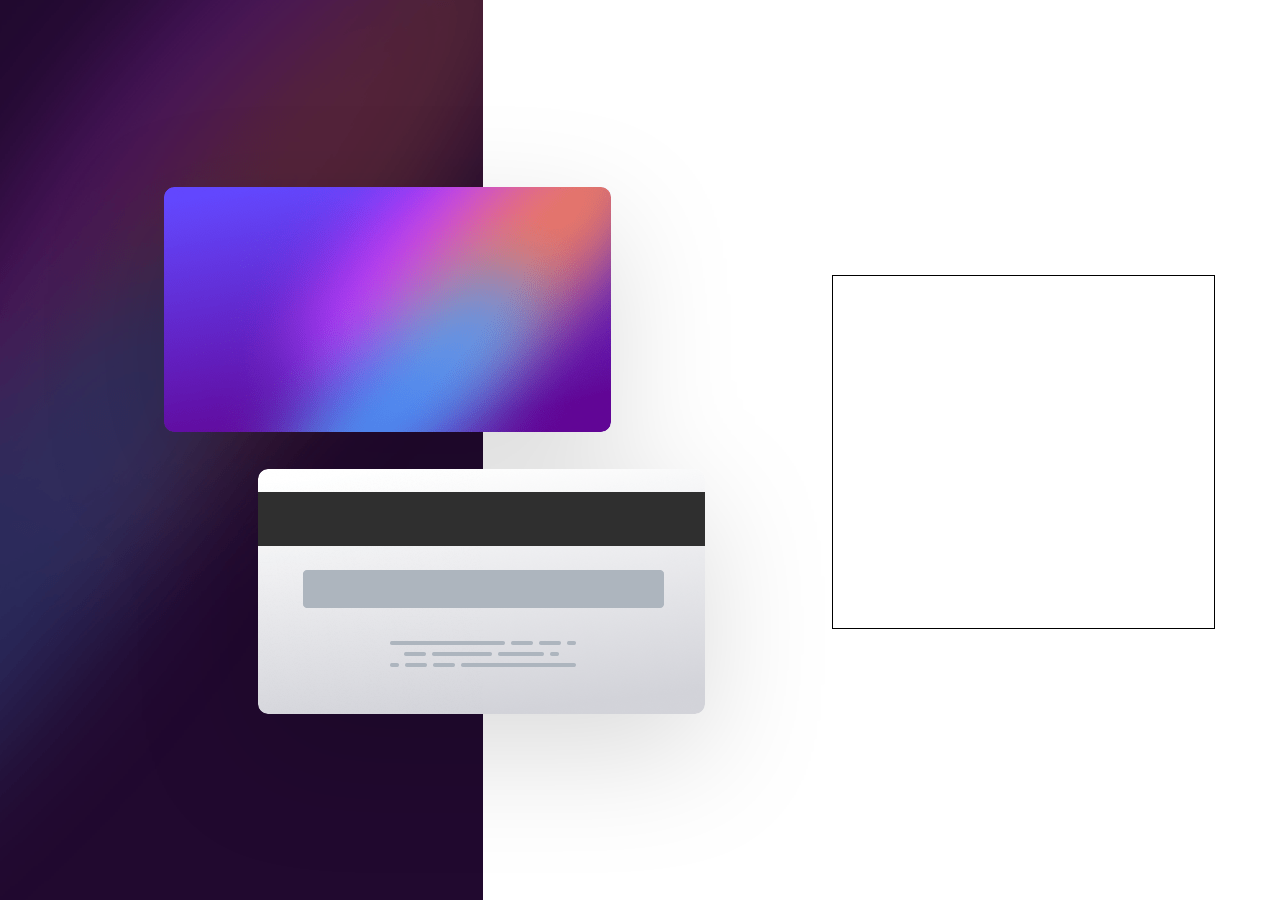
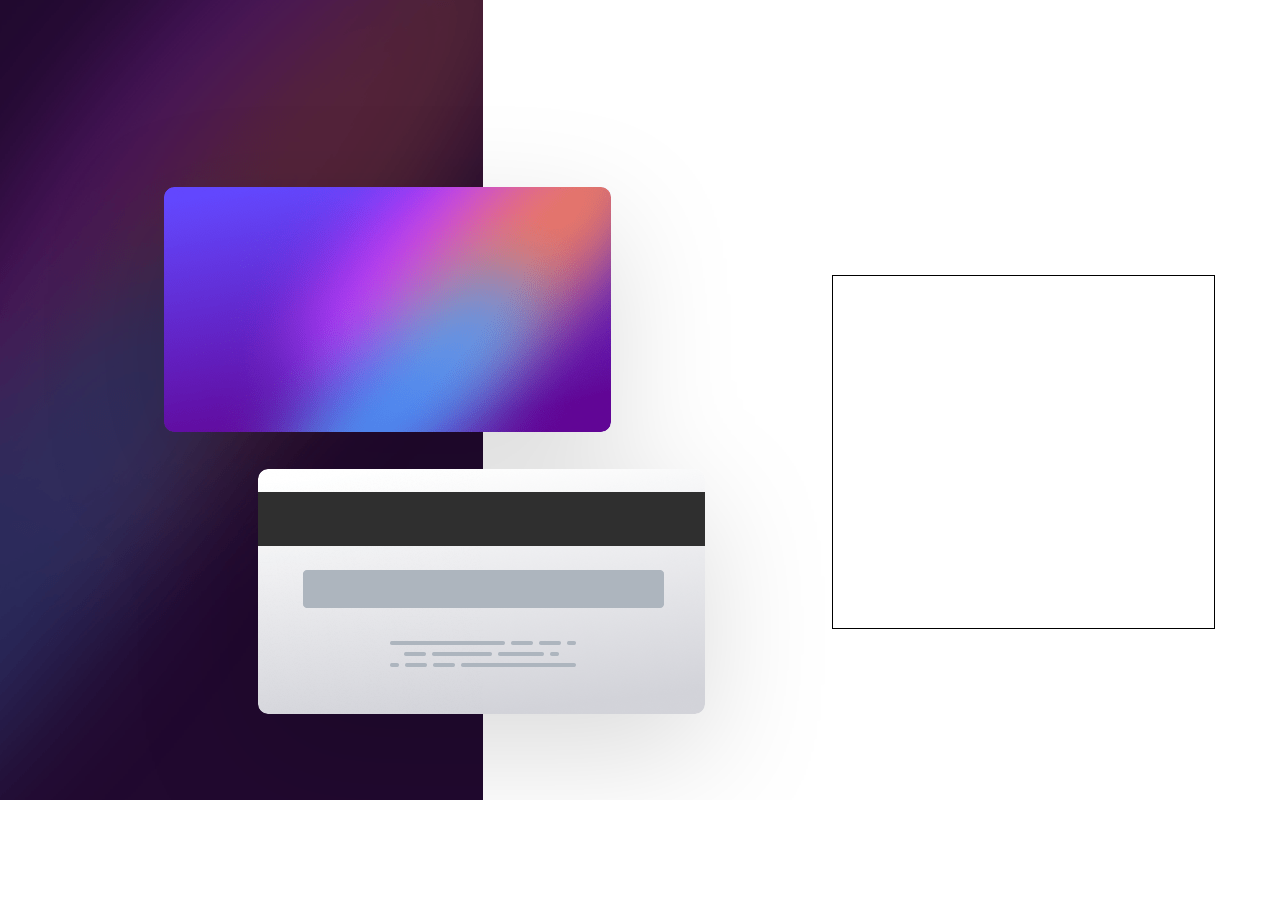
Before and after one commit to selly361/Interactive-card-details-form, a React (Create React App) app: page / in a window 1280 px wide. After the commit the page ends 800 px from the top, so only its background shows below. Built offline with nearby package versions, Linux system fonts and the light colour scheme.

Commit message:
Fixed: the height of the sidebar not being the height of the screen

```diff
--- a/src/components/SideBar/SideBar.styles.ts
+++ b/src/components/SideBar/SideBar.styles.ts
@@ -2,8 +2,9 @@ import styled from "styled-components";
 
 export const StyledAside = styled.aside`
   width: 483px;
-  height: 900px;
-  background: url(images/bg-main-desktop.png);
+  min-height: 100vh;
+  background: url(images/bg-main-desktop.png) no-repeat;
+  background-size: cover;
   position: absolute;
   left: 0;
   top: 0;
```
